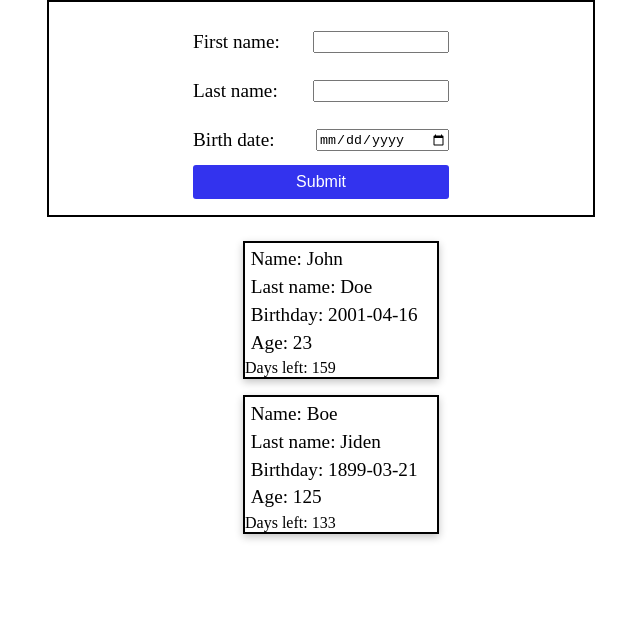
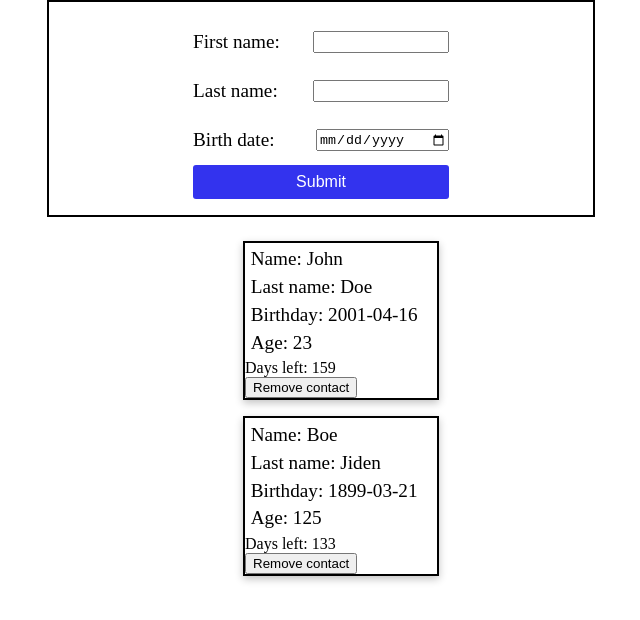
Before and after one commit to baldx/contact-list-react, a React (Vite) app: page / in a window 1280 px wide. Shown: the top 620 px of the page, without its empty margins (319-959 px from the left). Built offline with nearby package versions, Linux system fonts and the light colour scheme.

Commit message:
add remove btn

```diff
--- a/src/components/Contacts.jsx
+++ b/src/components/Contacts.jsx
@@ -1,4 +1,4 @@
-function Contacts({contacts}) {
+function Contacts({contacts, removeContact}) {
 
     const calculateAge = (birthdate) => {
         const today = new Date(); //get todays date
@@ -31,7 +31,6 @@ function Contacts({contacts}) {
         return daysLeft;
     }
 
-
     return (
         <>
             <ul>
@@ -42,6 +41,7 @@ function Contacts({contacts}) {
                         <div className="birthDate" key={contact.birthDate + index}>Birthday: {contact.birthDate}</div>
                         <div className="age" key={"daysLeft" + index}>{"Age: " + calculateAge(contact.birthDate)}</div>
                         <div className="daysLeft" key={calulcateDaysTillBirthday(contact.birthDate) + index}>{"Days left: " + calulcateDaysTillBirthday(contact.birthDate)}</div>
+                        <button className="removeContact" onClick={removeContact}>Remove contact</button>
                     </li>
                 })}
             </ul>
```
